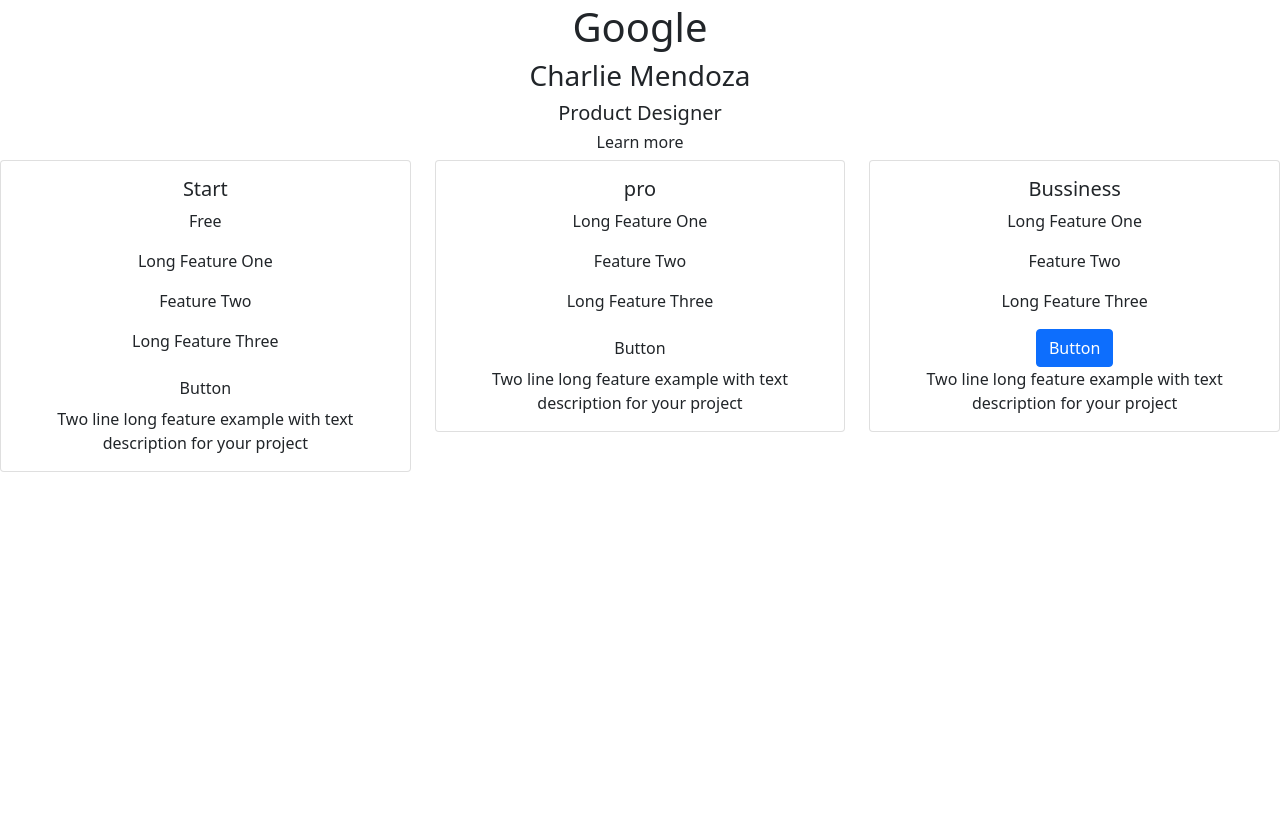
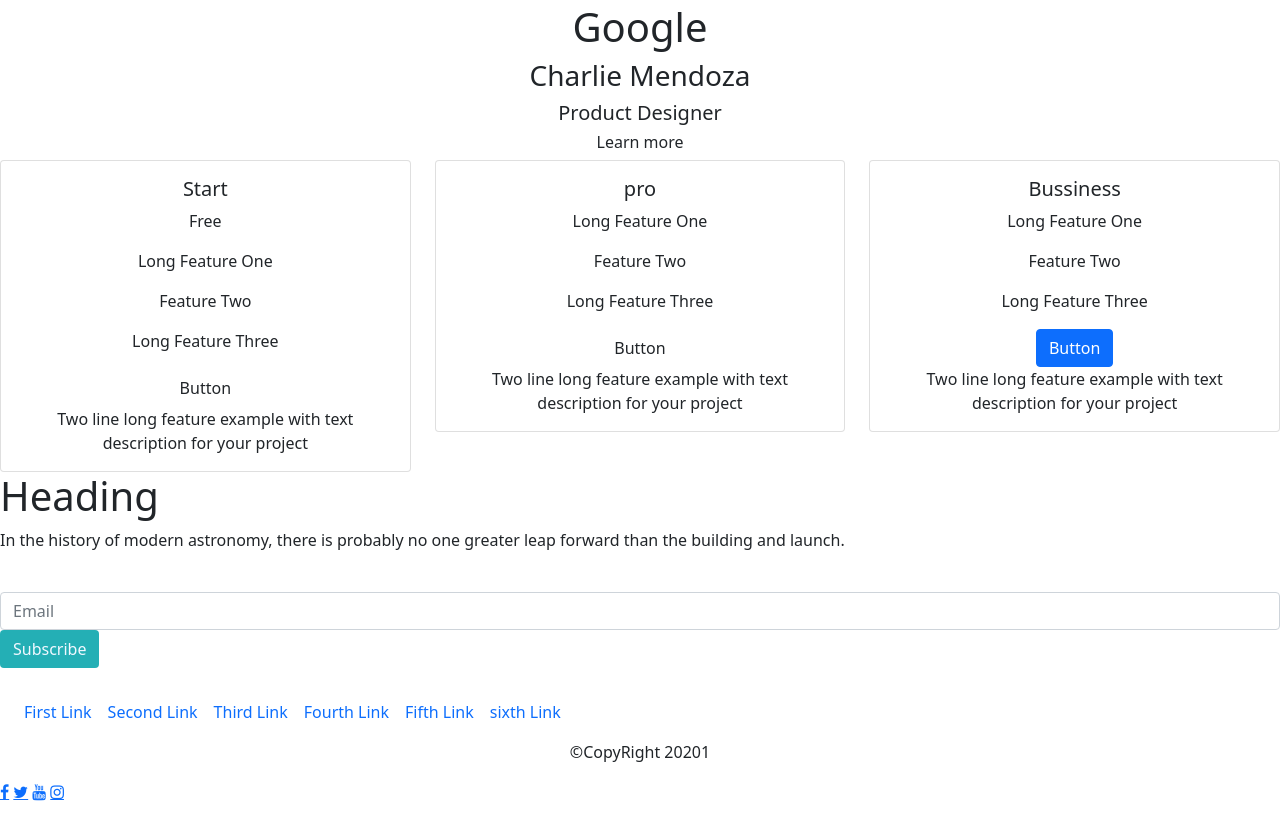
Before and after one commit to ishwaryachellappan/Website-, a plain HTML site: page index.html in a window 1280 px wide. Shown: the part 1235-2055 px from the top of the page. Before the commit the page ends 1707 px from the top, so only its background shows below. Drawn offline with nearby package versions, Linux system fonts and the light colour scheme.

Commit message:
Added footer

```diff
--- a/index.html
+++ b/index.html
@@ -8,6 +8,8 @@
     <!-- Bootstrap CSS -->
     <link href="https://cdn.jsdelivr.net/npm/bootstrap@5.1.3/dist/css/bootstrap.min.css" rel="stylesheet" integrity="sha384-1BmE4kWBq78iYhFldvKuhfTAU6auU8tT94WrHftjDbrCEXSU1oBoqyl2QvZ6jIW3" crossorigin="anonymous">
 
+    <!-- Bootstrap Font Awesome -->
+    <link rel="stylesheet" href="https://cdnjs.cloudflare.com/ajax/libs/font-awesome/4.7.0/css/font-awesome.min.css">
 
   </head>
   <body>
@@ -245,5 +247,60 @@ are going to see on any given night of stargazing.
   </div>
   </div>
 </div>
+
+<h1>Heading</h1>
+<p>In the history of modern astronomy, there is probably no one
+  greater leap forward than the building and launch.
+  </p>
+  <form>
+    <div class="mb-3">
+      <label for="exampleInputEmail1" class="form-label" placeholder="Email"></label>
+                <input type="email" class="form-control" id="exampleInputEmail1" placeholder="Email" aria-describedby="emailHelp">
+                <div class="mb-3">
+                  <button type="button" style="background-color: #24AFB5; color: aliceblue;" class="btn " >Subscribe</button>
+                </div>
+                </form>
+
+
+                <nav class="navbar navbar-expand-lg  justify-content-center">
+
+
+
+                  <a class="navbar-brand" href="#"></a>
+                  <button class="navbar-toggler" type="button" data-toggle="collapse" data-target="#navbarNav" aria-controls="navbarNav" aria-expanded="false" aria-label="Toggle navigation">
+                    <span class="navbar-toggler-icon"></span>
+                  </button>
+                  <div class="collapse navbar-collapse" id="navbarNav">
+                    <ul class="navbar-nav">
+                      <li class="nav-item active">
+                        <a class="nav-link" href="#" >First Link </a>
+                      </li>
+                      <li class="nav-item">
+                        <a class="nav-link" href="#">Second Link</a>
+                      </li>
+                      <li class="nav-item">
+                        <a class="nav-link" href="#">Third Link</a>
+                      </li>
+                      <li class="nav-item">
+                        <a class="nav-link " href="#">Fourth Link</a>
+                      </li>
+                      <li class="nav-item">
+                          <a class="nav-link " href="#">Fifth Link</a>
+                        </li>
+                        <li class="nav-item">
+                          <a class="nav-link " href="#">sixth Link</a>
+                        </li>
+                    </ul>
+
+              <div>
+                </nav>
+
+
+                <p class="text-center">&#169;CopyRight 20201</p>
+                <div class="text-left">
+                <a href="#" class="fa fa-facebook"></a>
+                <a href="#" class="fa fa-twitter"></a>
+                <a href="#" class="fa fa-youtube"></a>
+                <a href="#" class="fa fa-instagram"></a></div>
   </body>
 </html>
```
Also changed, not shown: index.css (added).
